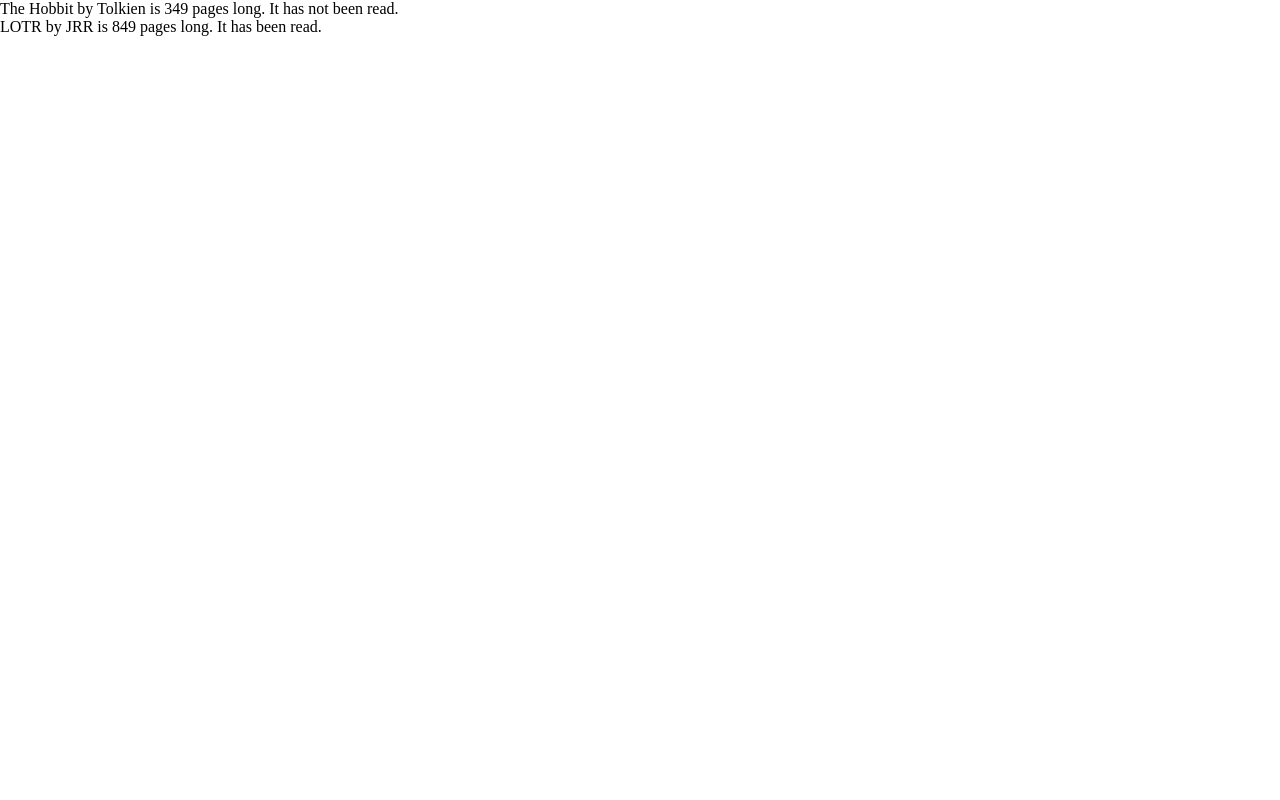
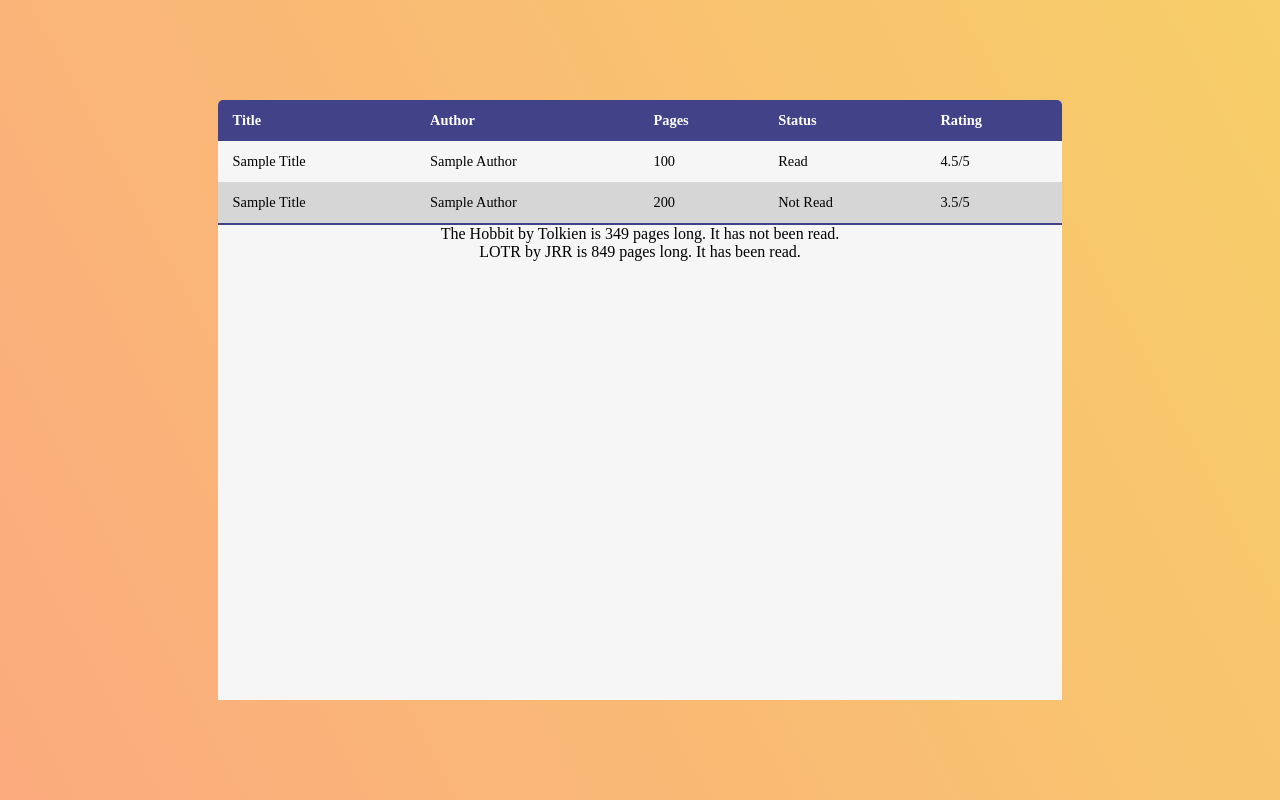
Before and after one commit to darren-cook/library, a plain HTML site: page index.html in a window 1280 px wide. Drawn offline with Linux system fonts and the light colour scheme.

Commit message:
added styles and table

```diff
--- a/index.html
+++ b/index.html
@@ -10,7 +10,31 @@
 </head>
 <body>
    <div id="bookContainer">
-
+        <table class="bookTable">
+            <thead>
+                <th>Title</th>
+                <th>Author</th>
+                <th>Pages</th>
+                <th>Status</th>
+                <th>Rating</th>
+            </thead>
+            <tbody>
+                <tr class="sample">
+                    <td>Sample Title</td>
+                    <td>Sample Author</td>
+                    <td>100</td>
+                    <td>Read</td>
+                    <td>4.5/5</td>
+                </tr>
+                <tr class="sample">
+                    <td>Sample Title</td>
+                    <td>Sample Author</td>
+                    <td>200</td>
+                    <td>Not Read</td>
+                    <td>3.5/5</td>
+                </tr>
+            </tbody>
+        </table>
    </div>
 </body>
 </html>
--- a/style.css
+++ b/style.css
@@ -2,3 +2,52 @@
     margin: 0;
     padding: 0;
 }
+
+body {
+    background-color: #FBAB7E;
+    background-image: linear-gradient(62deg, #FBAB7E 0%, #F7CE68 100%);
+    display: flex;
+    justify-content: center;
+    align-items: center;
+    height: 100vh;
+    width: 100vw;
+}
+
+#bookContainer {
+    background-color: #f6f6f6;
+    height: 75vh;
+    width: 66vw;
+    display: flex;
+    justify-content: flex-start;
+    align-items: center;
+    flex-direction: column;
+    border-radius: 5px 5px 0 0;
+}
+
+.bookTable {
+    border-collapse: collapse;
+    font-size: 0.9em;
+    min-width: 66vw;
+    border-radius: 5px 5px 0 0;
+    overflow: hidden;
+}
+
+.bookTable thead tr {
+    background-color: #414288;
+    color: white;
+    text-align: left;
+    font-weight: bold;
+}
+
+.bookTable th,
+.bookTable td {
+    padding: 12px 15px;
+}
+
+.bookTable tbody tr:nth-of-type(even){
+    background-color: #D6D6D6;
+}
+
+.bookTable tbody tr:last-of-type {
+    border-bottom: 2px solid #414288;
+}
```
